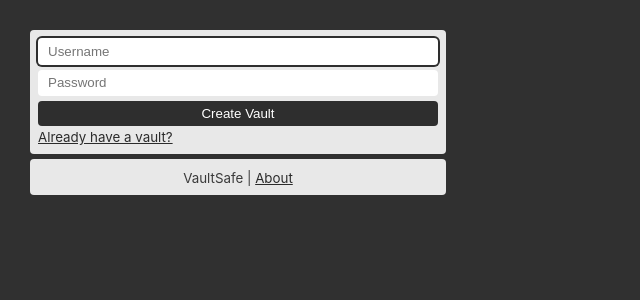
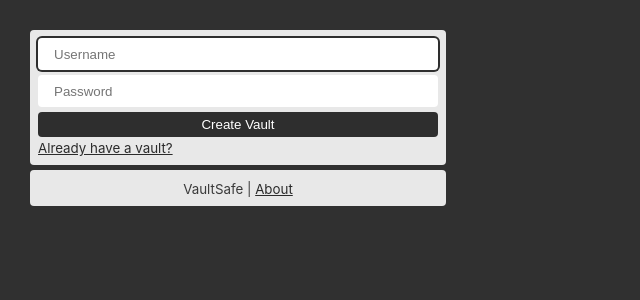
Before and after one commit to Dwyte/vault-safe, a React (Create React App) app in the folder client/: page /register in a window 1280 px wide. Shown: the top 300 px of the page, without its empty margins (0-640 px from the left). Built offline with nearby package versions, Linux system fonts and the light colour scheme.

Commit message:
More cleaning

```diff
--- a/client/src/App.css
+++ b/client/src/App.css
@@ -71,8 +71,8 @@
   border: 0;
   border-radius: 4px;
   box-shadow: 0;
-  padding: 10px;
-  height: 2em;
+  padding: 1rem;
+  height: 2.25em;
 }
 
 .nav {
@@ -89,3 +89,7 @@
   border: #2f2f2f 2px solid;
   color: white;
 }
+
+.small {
+  font-size: 12px;
+}
--- /dev/null
+++ b/client/src/components/common/userForm.jsx
@@ -0,0 +1,38 @@
+import React from "react";
+
+const UserForm = ({
+  submitUserForm,
+  userName,
+  setUserName,
+  password,
+  setPassword,
+  submitLabel
+}) => {
+  return (
+    <React.Fragment>
+      <form onSubmit={submitUserForm}>
+        <input
+          type="text"
+          className="input mb"
+          placeholder="Username"
+          value={userName}
+          minLength="4"
+          onChange={e => setUserName(e.target.value)}
+          autoFocus
+        />
+        <input
+          type="password"
+          className="input mb"
+          placeholder="Password"
+          minLength="4"
+          value={password}
+          onChange={e => setPassword(e.target.value)}
+        />
+
+        <input className="submit" type="submit" value={submitLabel} />
+      </form>
+    </React.Fragment>
+  );
+};
+
+export default UserForm;
--- a/client/src/components/login.jsx
+++ b/client/src/components/login.jsx
@@ -2,13 +2,14 @@
 import { getVault } from "../services/vaultServices";
 import CryptoJS from "crypto-js";
 import Link from "./common/link";
+import UserForm from "./common/userForm";
 const { SHA256 } = CryptoJS;
 
 const Login = props => {
   const [userName, setUserName] = useState("");
   const [password, setPassword] = useState("");
 
-  const handleSubmit = async e => {
+  const submitUserForm = async e => {
     e.preventDefault();
 
     const vaultKey = SHA256(userName + password).toString();
@@ -33,28 +34,17 @@
   };
 
   return (
-    <form onSubmit={handleSubmit}>
-      <input
-        type="text"
-        className="input mb"
-        placeholder="Username"
-        value={userName}
-        onChange={e => setUserName(e.target.value)}
-        autoFocus
+    <React.Fragment>
+      <UserForm
+        submitUserForm={submitUserForm}
+        userName={userName}
+        setUserName={setUserName}
+        password={password}
+        setPassword={setPassword}
+        submitLabel="Open Vault"
       />
-
-      <input
-        type="password"
-        className="input mb"
-        placeholder="Password"
-        value={password}
-        onChange={e => setPassword(e.target.value)}
-      />
-
-      <input className="submit" type="submit" value="Open Vault" />
-
-      <Link href="/register" label="Don't have a vault yet?" />
-    </form>
+       <Link href="/register" label="Don't have a vault yet?" />
+    </React.Fragment>
   );
 };
 
--- a/client/src/components/register.jsx
+++ b/client/src/components/register.jsx
@@ -3,13 +3,14 @@
 import nanoid from "nanoid";
 import { postVault, validateUserHash } from "../services/vaultServices";
 import Link from "./common/link";
+import UserForm from "./common/userForm";
 const { SHA256, AES } = CryptoJS;
 
 const Register = props => {
   const [userName, setUserName] = useState("");
   const [password, setPassword] = useState("");
 
-  const handleSubmit = async e => {
+  const submitUserForm = async e => {
     e.preventDefault();
 
     const userHash = SHA256(userName).toString();
@@ -42,27 +43,17 @@
   };
 
   return (
-    <form onSubmit={handleSubmit}>
-      <input
-        type="text"
-        className="input mb"
-        placeholder="Username"
-        value={userName}
-        onChange={e => setUserName(e.target.value)}
-        autoFocus
+    <React.Fragment>
+      <UserForm
+        submitUserForm={submitUserForm}
+        userName={userName}
+        setUserName={setUserName}
+        password={password}
+        setPassword={setPassword}
+        submitLabel="Create Vault"
       />
-
-      <input
-        type="password"
-        className="input mb"
-        placeholder="Password"
-        value={password}
-        onChange={e => setPassword(e.target.value)}
-      />
-
-      <input className="submit" type="submit" value="Create Vault" />
-      <Link href="/login" label="Already have a vault?" />
-    </form>
+       <Link href="/login" label="Already have a vault?" />
+    </React.Fragment>
   );
 };
 
```
